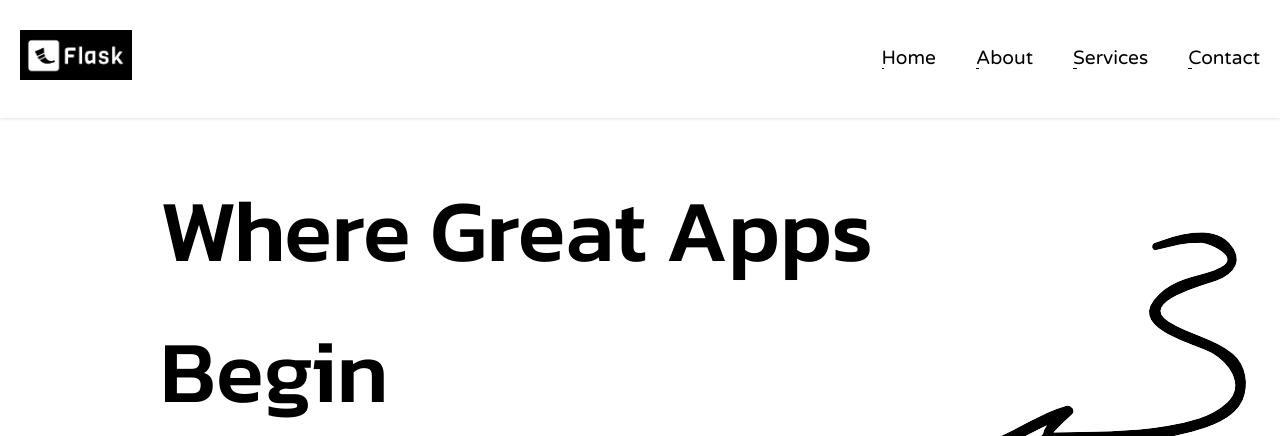
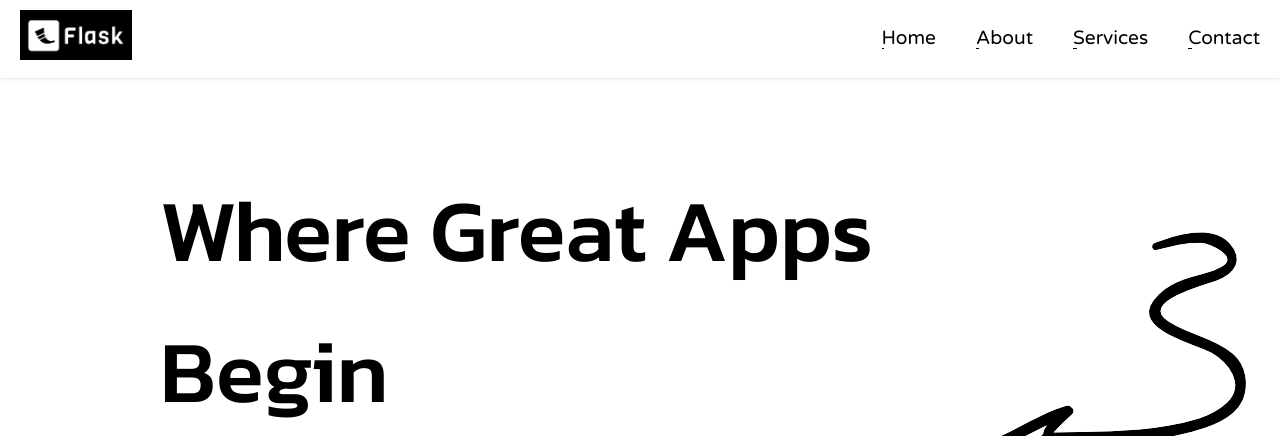
Before and after one commit to YuheshPandian/Flask-Boilerplate, a Flask app: page / in a window 1280 px wide. Shown: the top 436 px of the page. Run offline with Flask 3, Linux system fonts and the light colour scheme.

Commit message:
resized the nav-bar

```diff
--- a/app/static/css/base.css
+++ b/app/static/css/base.css
@@ -8,7 +8,7 @@ body {
 
 
 header nav {
-	padding: 30px 20px;
+	padding: 10px 20px;
 	display: flex;
 	justify-content: space-between;
 	align-items: center;
```
